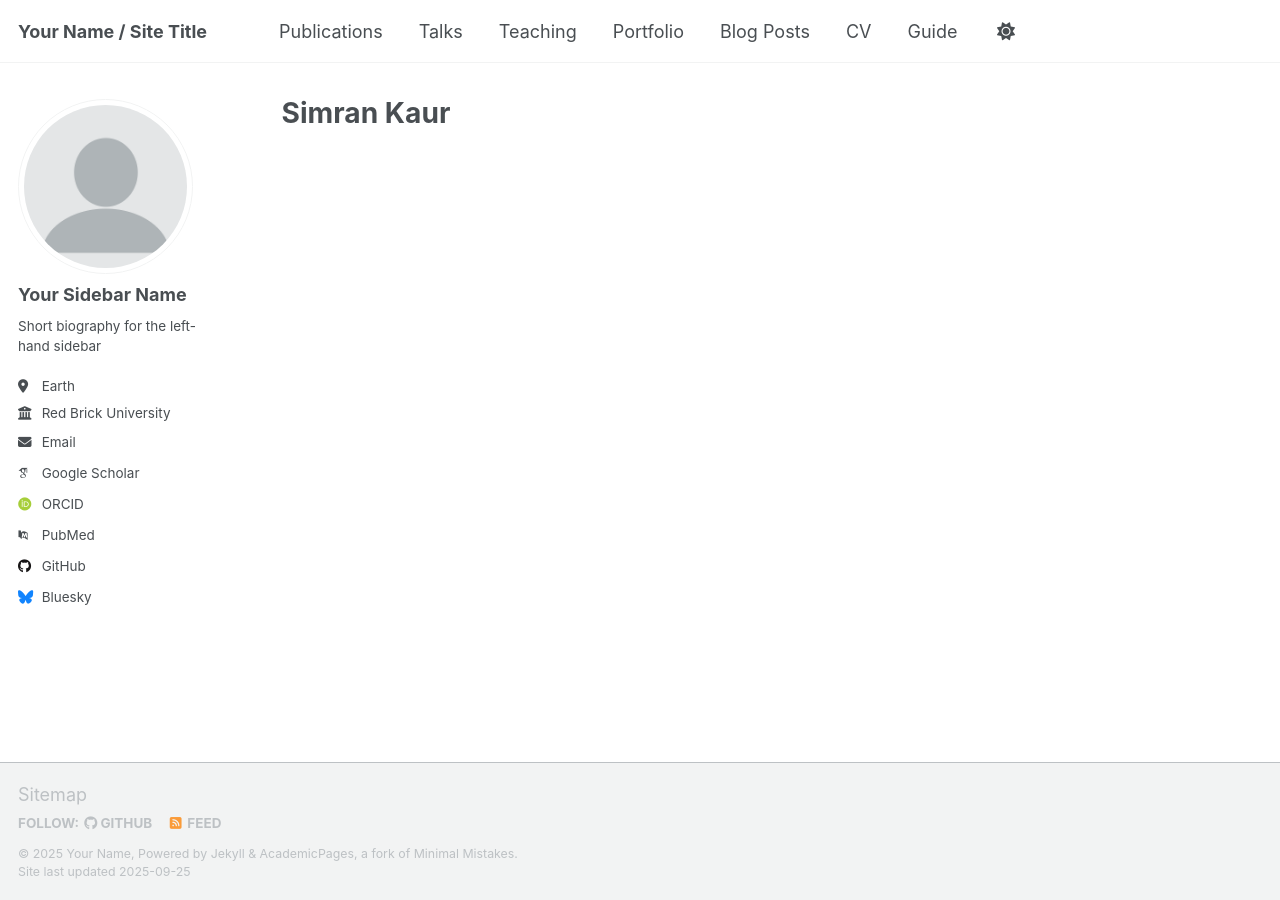
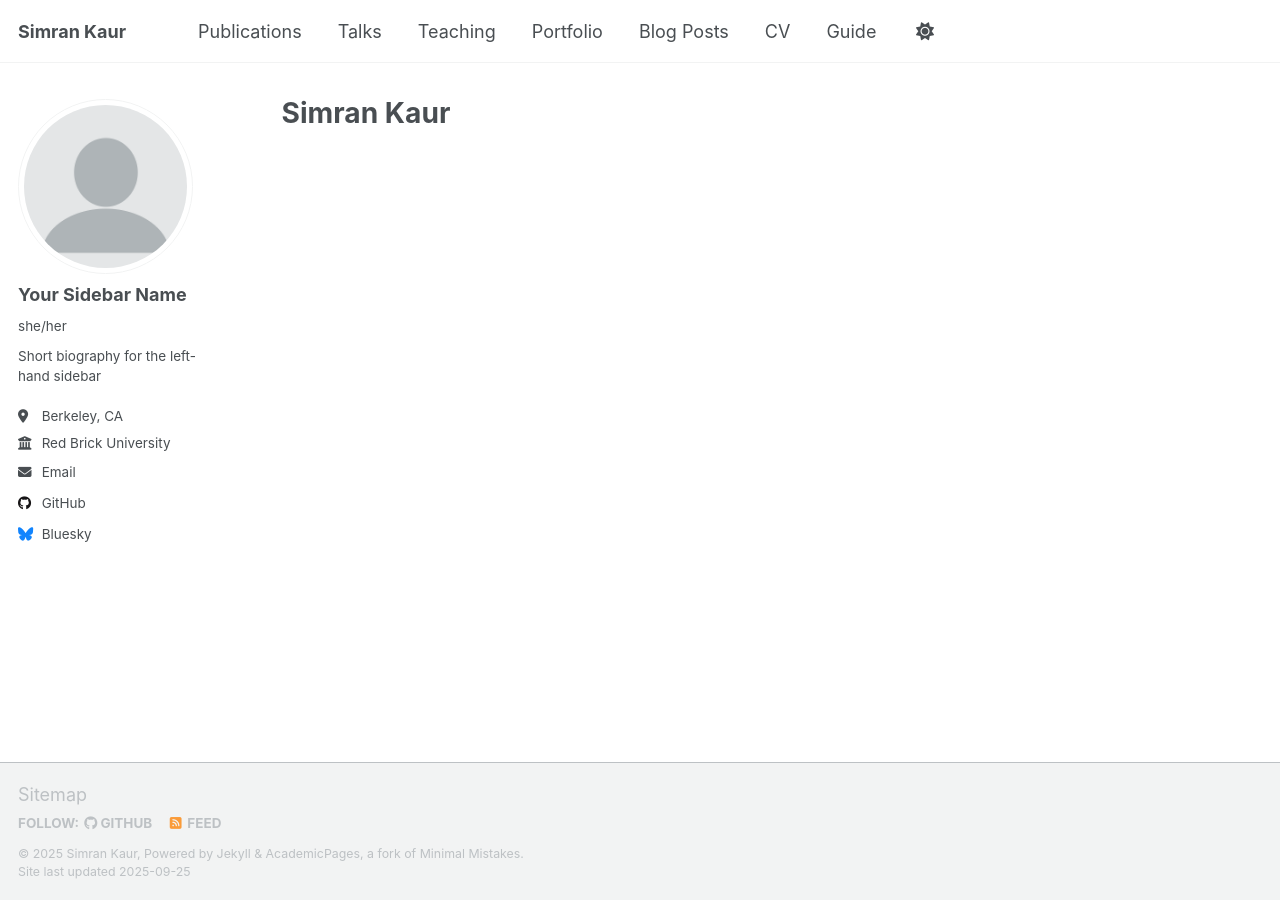
Before and after one commit to simrankaur46/simrankaur46.github.io, a Jekyll site: the page built from _pages/about.md, in a window 1280 px wide. Built offline with Jekyll 4.4.1, drawn with Linux system fonts in a browser that asks for light colours; some web fonts are replaced; a script that is not in the unit is left out.

Commit message:
Update _config.yml

```diff
--- a/_config.yml
+++ b/_config.yml
@@ -9,11 +9,11 @@
 # Basic Site Settings
 locale                   : "en-US"
 site_theme               : "default" # Currently available options are "default", "air"
-title                    : "Your Name / Site Title"
+title                    : "Simran Kaur"
 title_separator          : "-"
-name                     : &name "Your Name"
-description              : &description "Your Name's academic portfolio"   # Update this with a general description of your site, this is the default if not overridden by a page
-url                      : https://academicpages.github.io # The base hostname & protocol for your site e.g. "https://[your GitHub username].github.io",
+name                     : &name "Simran Kaur"
+description              : &description "Simran Kaur's academic portfolio"   # Update this with a general description of your site, this is the default if not overridden by a page
+url                      : https://simrankaur46.github.io # The base hostname & protocol for your site e.g. "https://[your GitHub username].github.io",
                                                            # or if you already have some other page hosted on Github then use "https://[your GitHub username].github.io/[Your Repo Name]"
 baseurl                  : "" # the subpath of your site, e.g. "/blog"
 repository               : "academicpages/academicpages.github.io"
@@ -25,30 +25,21 @@ author:
   # Biographic information
   avatar           : "profile.png"
   name             : "Your Sidebar Name"
-  pronouns         : # example: "she/her"
+  pronouns         : "she/her" # example: "she/her"
   bio              : "Short biography for the left-hand sidebar"
-  location         : "Earth"
+  location         : "Berkeley, CA"
   employer         : "Red Brick University"
   uri              : # URL
-  email            : "none@example.org"
+  email            : "simran_kaur@berkeley.edu"
 
   # Academic websites
-  academia         : # URL
-  arxiv            : # URL - Update with the correct link to your profile
-  googlescholar    : "https://scholar.google.com/citations?user=PS_CX0AAAAAJ"
-  inspire-hep      : # URL
-  impactstory      : # URL
-  orcid            : "http://orcid.org/yourorcidurl"
-  semantic         : # URL
-  pubmed           : "https://www.ncbi.nlm.nih.gov/pubmed/?term=john+snow"
-  researchgate     : # URL
-  scopus           : # URL
+  linkedin         : # URL
 
   # Repositories and software development
   bitbucket        : # Username - Update with your username on the site
   codepen          : # Username
   dribbble         : # Username
-  github           : "academicpages"
+  github           : "simrankaur46"
   kaggle           : # Username
   stackoverflow    : # User number or user number and name (i.e., use "1" or "1/jeff-atwood")
 
```
